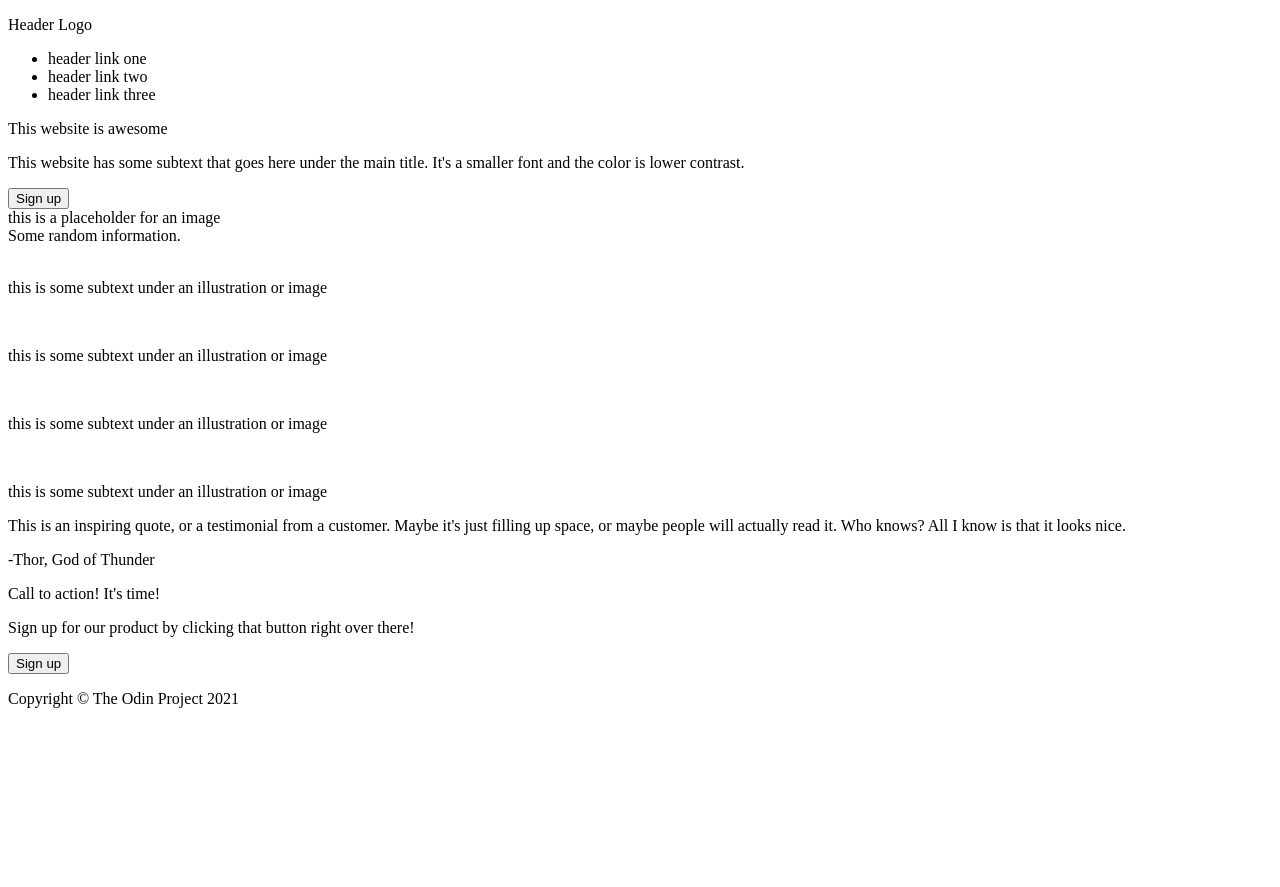
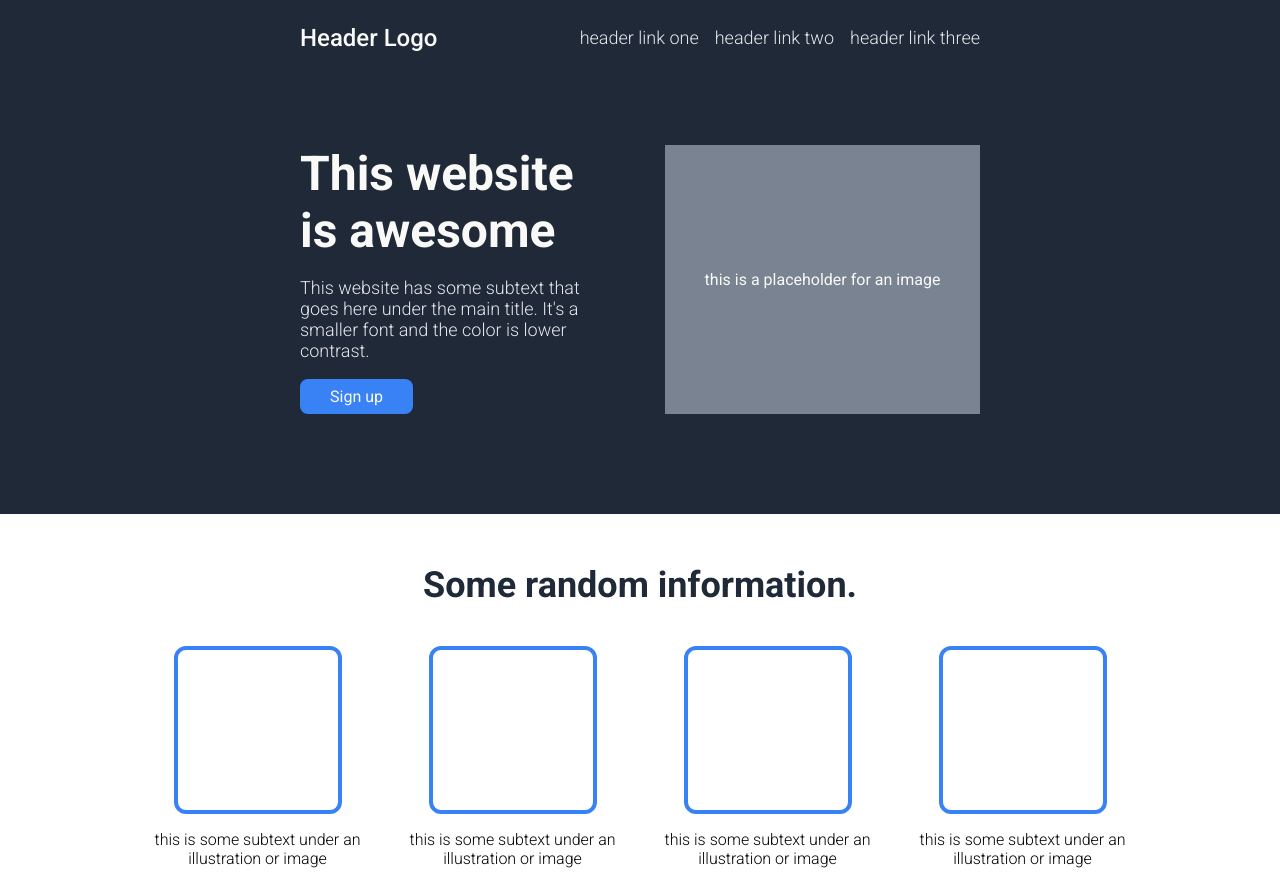
Before and after one commit to ikavedim/odin-project-landing, a plain HTML site: page index.html in a window 1280 px wide. Shown: the top 887 px of the page. Before the commit the page ends 800 px from the top, so only its background shows below. Drawn offline with Linux system fonts and the light colour scheme.

Commit message:
Add styling to the page

```diff
--- a/index.html
+++ b/index.html
@@ -3,32 +3,36 @@
 <head>
     <meta charset="UTF-8">
     <meta name="viewport" content="width=device-width, initial-scale=1.0">
+    <link rel="preconnect" href="https://fonts.googleapis.com">
+    <link rel="preconnect" href="https://fonts.gstatic.com" crossorigin>
+    <link href="https://fonts.googleapis.com/css2?family=Roboto:ital,wght@0,100;0,300;0,400;0,500;0,700;0,900;1,100;1,300;1,400;1,500;1,700;1,900&display=swap" rel="stylesheet">
     <title>My Landing Page</title>
+    <link rel="stylesheet" href="./styles.css">
 </head>
 <body>
-    <header class="header">
-        <div>
+    <div class="header">
+        <div class="logo">
             <p>Header Logo</p>
         </div>
         <div>
             <ul>
-                <li>header link one</li>
-                <li>header link two</li>
-                <li>header link three</li>
+                <li><a href="">header link one</a></li>
+                <li><a href="">header link two</a></li>
+                <li><a href="">header link three</a></li>
             </ul>
         </div>
-    </header>
+    </div>
 
     <div class="hero">
         <div class="left">
-            <div id="title">
+            <div class="title">
                 This website is awesome
             </div>
             <p>This website has some subtext that goes here under the main title. It's a smaller font and the color is lower contrast.</p>
             <button>Sign up</button>
         </div>
         <div class="right">
-            <img>this is a placeholder for an image
+            <p>this is a placeholder for an image</p>
         </div>
     </div>
 
@@ -36,41 +40,43 @@
         <div class="title">
             Some random information.
         </div>
-        <div class="card">
-            <img>
-            <p>this is some subtext under an illustration or image</p>
-        </div>
-        <div class="card">
-            <img>
-            <p>this is some subtext under an illustration or image</p>
-        </div>
-        <div class="card">
-            <img>
-            <p>this is some subtext under an illustration or image</p>
-        </div>
-        <div class="card">
-            <img>
-            <p>this is some subtext under an illustration or image</p>
-        </div>
+        <ul>
+            <li class="card">
+                <div class="blue-square"></div>
+                <p>this is some subtext under an illustration or image</p>
+            </li>
+            <li class="card">
+                <div class="blue-square"></div>
+                <p>this is some subtext under an illustration or image</p>
+            </li>
+            <li class="card">
+                <div class="blue-square"></div>
+                <p>this is some subtext under an illustration or image</p>
+            </li>
+            <li class="card">
+                <div class="blue-square"></div>
+                <p>this is some subtext under an illustration or image</p>
+            </li>
+        </ul>
     </div>
 
-    <div class="quote">
-        <p>This is an inspiring quote, or a testimonial from a customer. Maybe it's just filling up space, or maybe people will actually read it. Who knows? All I know is that it looks nice.</p>
-        <p>-Thor, God of Thunder</p>
+    <div class="quote-container">
+        <p class="quote">This is an inspiring quote, or a testimonial from a customer. Maybe it's just filling up space, or maybe people will actually read it. Who knows? All I know is that it looks nice.</p>
+        <p class="quoted">-Thor, God of Thunder</p>
     </div>
 
-    <div class="CTA">
+    <div class="cta">
         <div class="left">
-            <p>Call to action! It's time!</p>
-            <p>Sign up for our product by clicking that button right over there!</p>
+            <p class="title">Call to action! It's time!</p>
+            <p class="subtext">Sign up for our product by clicking that button right over there!</p>
         </div>
         <div class="right">
             <button>Sign up</button>
         </div>
     </div>
 
-    <footer>
+    <div class="footer">
         <p>Copyright © The Odin Project 2021</p>
-    </footer>
+    </div>
 </body>
 </html>
--- a/styles.css
+++ b/styles.css
@@ -0,0 +1,217 @@
+html,
+body {
+    height: 100%;
+    width: 100%;
+    margin: 0;
+    padding: 0;
+}
+
+body {
+    display: flex;
+    flex-direction: column;
+    font-family: 'Roboto', sans-serif;
+}
+
+ul {
+    list-style: none;
+    display: flex;
+    margin: 0px;
+    padding: 0px;
+}
+
+a {
+    text-decoration: none;
+}
+
+button {
+    font-family: inherit;
+    color: inherit;
+}
+
+.title {
+    font-weight: 700;
+}
+
+.header,
+.hero,
+.footer {
+    display: flex;
+    background-color: #1F2937;
+    color: #F9FAF8;
+    padding: 0px 300px;
+}
+
+.info   {
+    padding: 10px 150px;
+}
+
+.header {
+    align-items: center;
+    height: 75px;
+}
+
+.header ul {
+    gap: 16px;
+}
+
+ul a,
+.hero .left p {
+    font-size: 18px;
+    font-weight: 300;
+    color: #E5E7EB;
+}
+
+.header .logo {
+    margin-right: auto;
+    font-size: 24px;
+    font-weight: 500;
+}
+
+.hero {
+    gap: 50px;
+    padding-top: 70px;
+    padding-bottom: 100px;
+    height: 500px;
+}
+
+.hero .title {
+    font-size: 48px;
+}
+
+.left,
+.right {
+    display: flex;
+    flex: 1;
+}
+
+.hero .left {
+    flex-direction: column;
+    align-items: flex-start;
+}
+
+.left button {
+    color: inherit;
+    font-family: inherit;
+    font-weight: 400;
+    font-size: 16px;
+    padding: 8px 30px;
+    border: none;
+    border-radius: 8px;
+    background-color: #3882F6;
+}
+
+.hero .right {
+    background-color: #798391;
+    justify-content: center;
+    align-items: center;
+}
+
+.info {
+    display: flex;
+    flex-direction: column;
+    justify-content: center;
+    flex: auto;
+}
+
+.info .title {
+    text-align: center;
+    font-size: 36px;
+    color: #1F2937;
+    padding: 40px 0px;
+}
+
+.info ul {
+    display: flex;
+    justify-content: center;
+    gap: 40px;
+    font-weight: 300;
+}
+
+.card {
+    display: flex;
+    flex-direction: column;
+    justify-content: center;
+    align-items: center;
+    text-align: center;
+}
+
+.blue-square {
+    border: solid 4px #3882F6;
+    padding: 80px;
+    border-radius: 12px;
+}
+
+.quote-container {
+    display: flex;
+    flex-direction: column;
+    justify-content: center;
+    background-color: #E5E7EB;
+    padding: 100px 175px;
+}
+
+.quoted {
+    align-self: flex-end;
+    font-weight: 600;
+    font-size: 20px;
+    margin: 0px;
+}
+
+.quote {
+    font-style: italic;
+    font-weight: 300;
+    font-size: 36px;
+    color: #1F2937;
+    margin: 0px;
+    align-self: flex-start;
+}
+
+.cta {
+    display: flex;
+    align-items: center;
+    color: #F9FAF8;
+    margin: 80px 200px;
+    padding: 40px 100px;
+    border-radius: 10px;
+    background-color: #3882F6;
+}
+
+.cta .left {
+    display: flex;
+    flex-direction: column;
+    flex: 2;
+}
+
+.cta p {
+    margin: 0px;
+}
+
+.cta .title {
+    font-size: 20px;
+    font-weight: 500;
+}
+
+.cta .subtext {
+    font-weight: 300;
+    color: #E5E7EB;
+}
+
+.cta .right {
+    display: flex;
+    justify-content: flex-end;
+    flex: 1;
+}
+
+.cta button {
+    padding: 8px 30px;
+    border: solid 2px #F9FAF8;
+    border-radius: 10px;
+    background-color: inherit;
+    font-size: 16px;
+    font-weight: 500;
+}
+
+.footer {
+    justify-content: center;
+    align-items: center;
+    padding: 30px 0px;
+}
```
